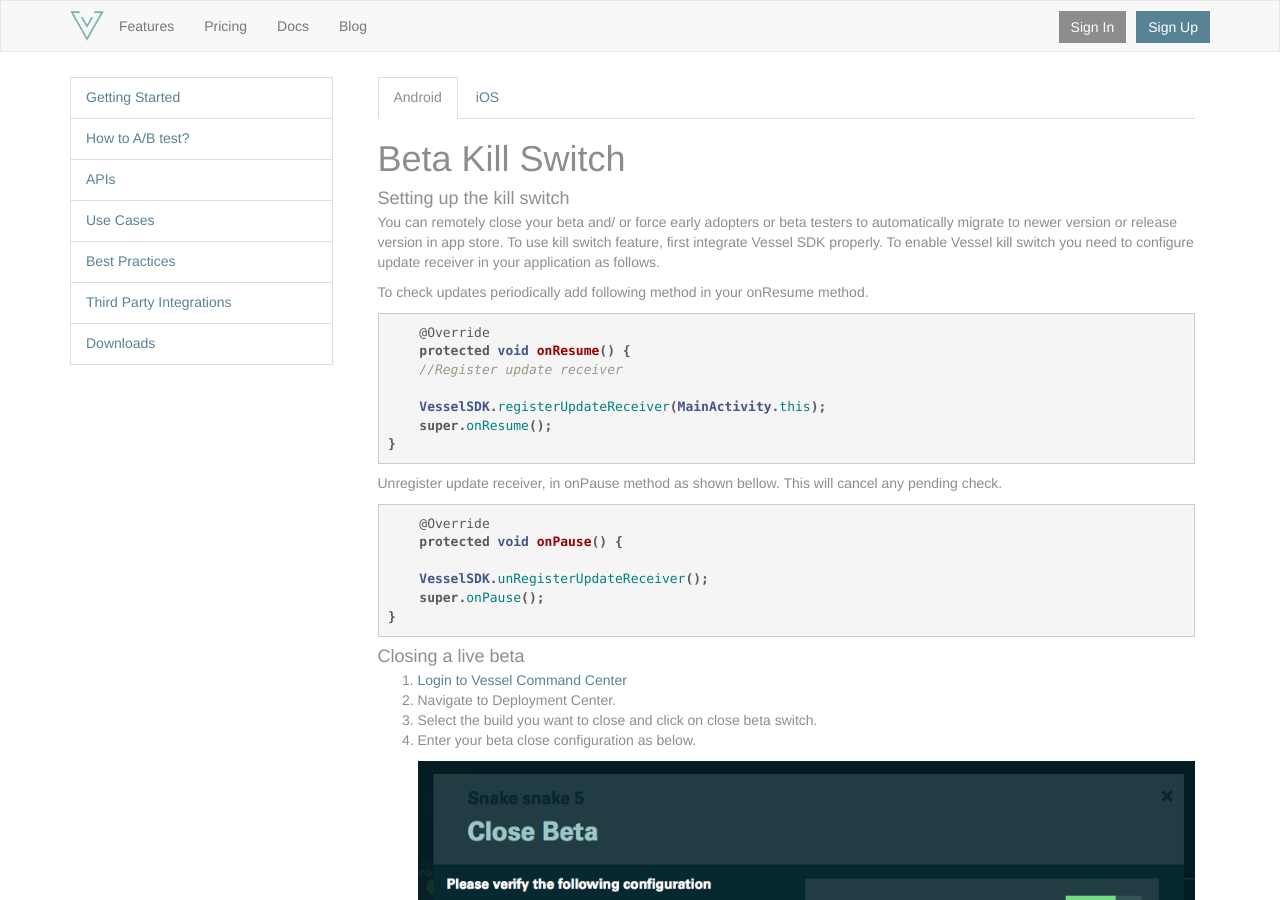
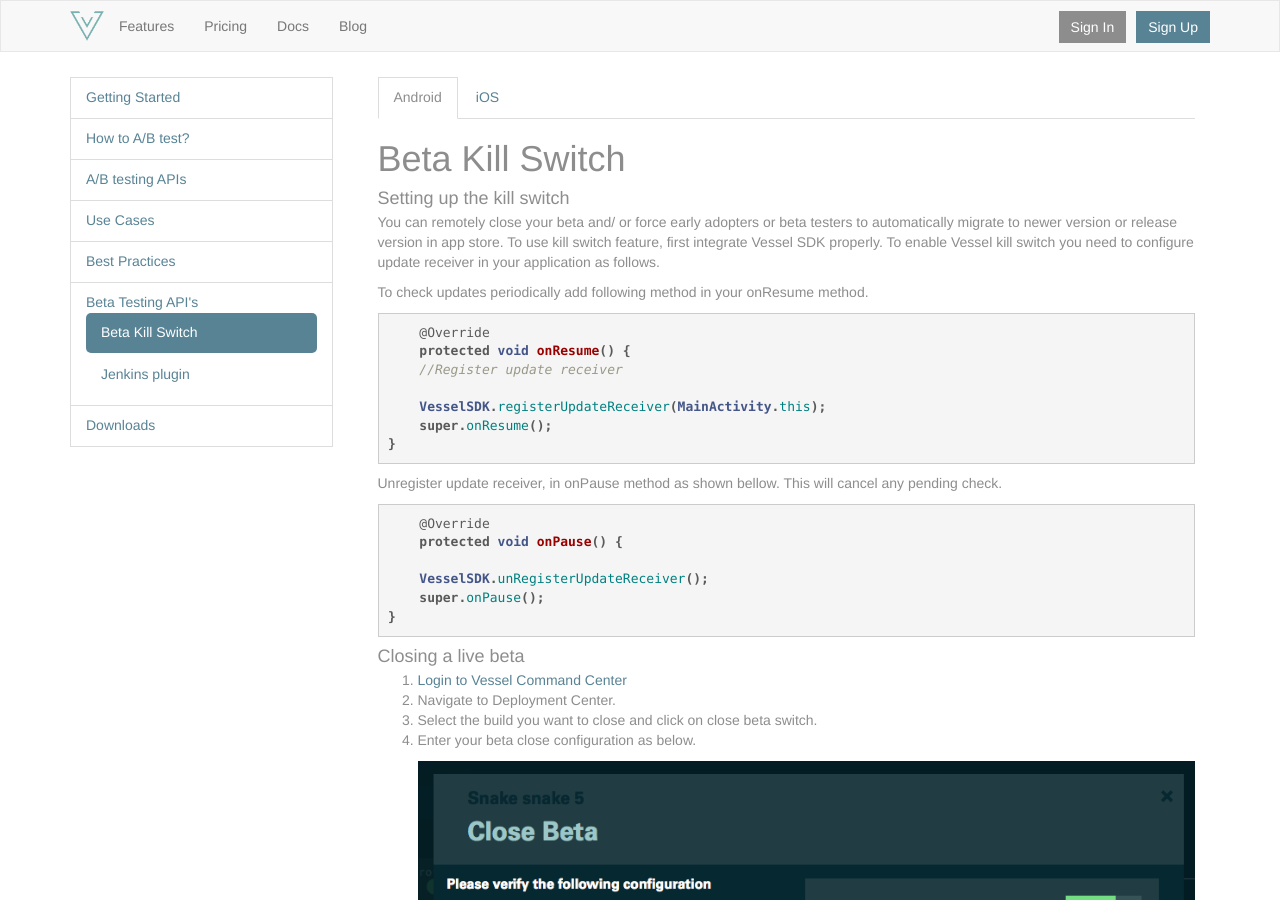
Before and after one commit to vesselio/resources, a Jekyll site: the page built from _posts/2013-09-12-beta-kill-switch.html, in a window 1280 px wide and 900 px high. Built offline with Jekyll 4.4.1, drawn with Linux system fonts in a browser that asks for light colours.

Commit message:
adding beta docs:

```diff
--- a/_includes/left_nav.html
+++ b/_includes/left_nav.html
@@ -22,7 +22,7 @@
 
         <li class='list-group-item'>
             <a href='#api' class="accordion-toggle" data-toggle="collapse" data-parent="#side-nav">
-                APIs
+                A/B testing APIs
             </a>
             <ul id='api' class='{% if 'api' != page.categories[0] %}collapse{% else %}in{% endif %} nav nav-pills nav-stacked'>
                 {% for post in site.categories.api reversed %}
@@ -61,7 +61,7 @@
 
         <li class='list-group-item'>
             <a href='#external_integration' class="accordion-toggle" data-toggle="collapse" data-parent="#side-nav">
-               Third Party Integrations
+               Beta Testing API's
             </a>
             <ul id='external_integration' class='{% if 'external_integration' != page.categories[0] %}collapse{% else %}in{% endif %} nav nav-pills nav-stacked'>
                 {% for post in site.categories.external_integration reversed %}
--- a/_posts/2013-09-12-beta-kill-switch.html
+++ b/_posts/2013-09-12-beta-kill-switch.html
@@ -1,7 +1,7 @@
 ---
 layout: default
 title: Beta Kill Switch
-categories: API
+categories: external_integration
 ---
 <ul class="nav nav-tabs" id="os-tabs">
     <li class="active">
```
